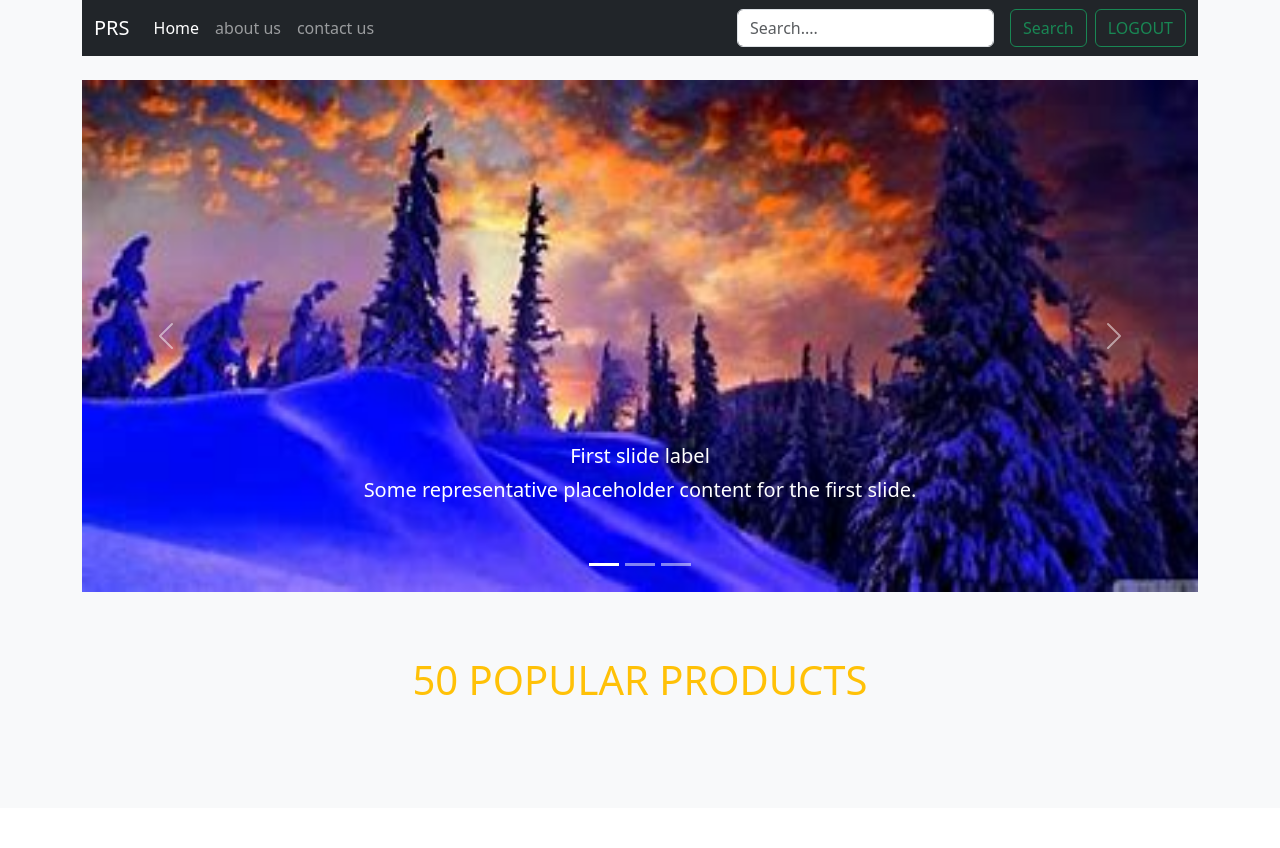
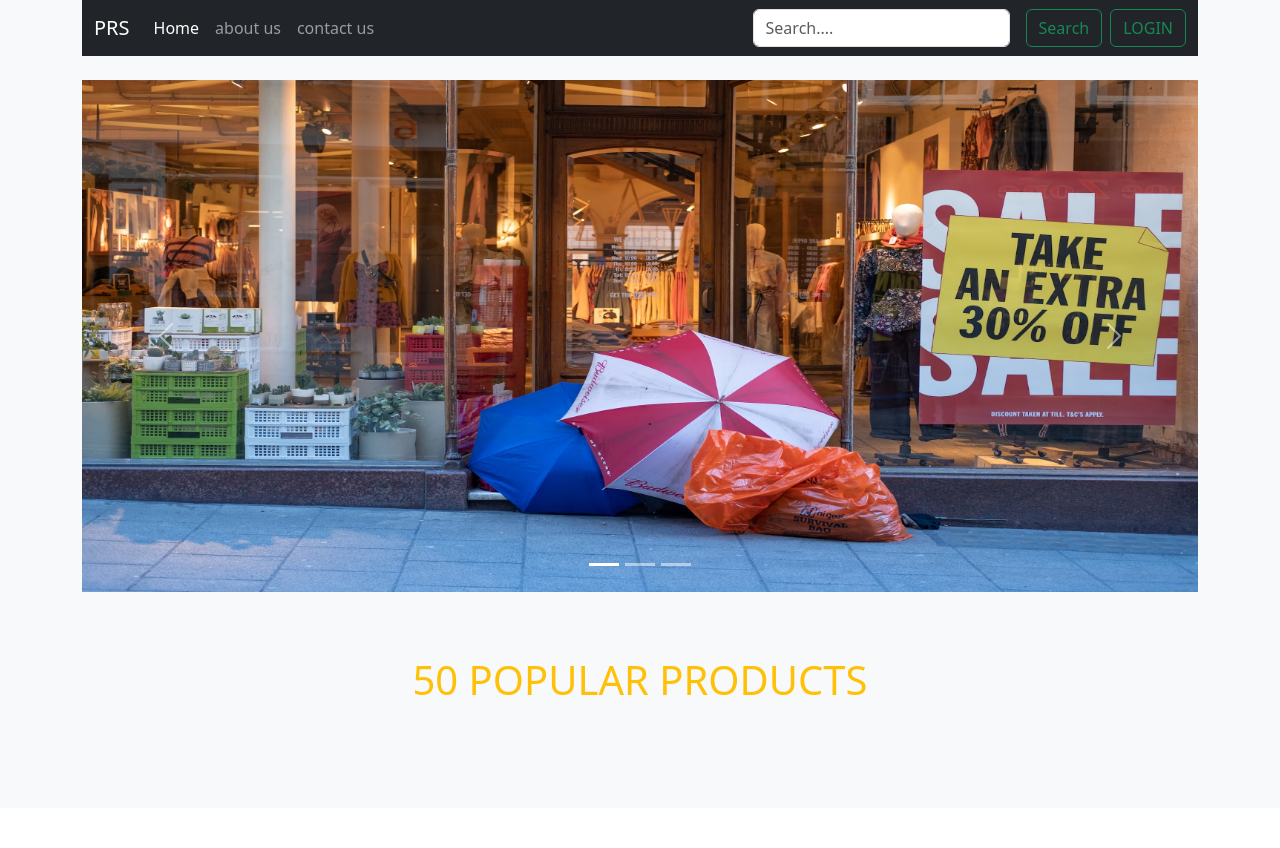
Before and after one commit to devtazz12/product-recommendation-system, a Django app: template templates/index.html in a window 1280 px wide. Shown: the top 848 px of the page. Run offline with Django 3.2, Linux system fonts and the light colour scheme; the template is opened without the code that fills it, so the values that code supplies are empty; some libraries are stand-ins or nearby versions.

Commit message:
'login_process_chg'

```diff
--- a/templates/base.html
+++ b/templates/base.html
@@ -163,8 +163,9 @@
         <form class="d-flex" method="GET">
           <input class="form-control me-2" type="search" name="element" id="element" placeholder="Search...." aria-label="Search">
           <button class="btn btn-outline-success mx-2" type="submit">Search</button>
-          <button class="btn btn-outline-success"><a href="/logout" class="text-decoration-none text-success ">LOGOUT</a></button>
+
         </form>
+        <button class="btn btn-outline-success"><a href="/login" class="text-decoration-none text-success ">LOGIN</a></button>
       </div>
     </div>
   </nav>
@@ -203,10 +204,5 @@
     <script src="https://cdn.jsdelivr.net/npm/@popperjs/core@2.9.2/dist/umd/popper.min.js" integrity="sha384-IQsoLXl5PILFhosVNubq5LC7Qb9DXgDA9i+tQ8Zj3iwWAwPtgFTxbJ8NT4GN1R8p" crossorigin="anonymous"></script>
     <script src="https://cdn.jsdelivr.net/npm/bootstrap@5.0.2/dist/js/bootstrap.min.js" integrity="sha384-cVKIPhGWiC2Al4u+LWgxfKTRIcfu0JTxR+EQDz/bgldoEyl4H0zUF0QKbrJ0EcQF" crossorigin="anonymous"></script>
     -->
-
-
-    <script src="{% static 'js/simple.js' %}">
-
-    </script>
   </body>
 </html>
--- a/templates/index.html
+++ b/templates/index.html
@@ -20,24 +20,18 @@ home
         </div>
         <div class="carousel-inner">
           <div class="carousel-item active">
-            <img src="/static/images/1.jpg" class="d-block w-100" alt="...">
+            <img src="/static/images/extra.avif" class="d-block w-100" alt="...">
             <div class="carousel-caption d-none d-md-block">
-              <h5>First slide label</h5>
-              <p>Some representative placeholder content for the first slide.</p>
             </div>
           </div>
           <div class="carousel-item">
-            <img src="/static/images/2.jpg" class="d-block w-100" alt="...">
+            <img src="/static/images/saleeee.avif" class="d-block w-100" alt="...">
             <div class="carousel-caption d-none d-md-block">
-              <h5>Second slide label</h5>
-              <p>Some representative placeholder content for the second slide.</p>
             </div>
           </div>
           <div class="carousel-item">
-            <img src="/static/images/3.jpg" class="d-block w-100" alt="...">
+            <img src="/static/images/sp.jpg" class="d-block w-100" alt="...">
             <div class="carousel-caption d-none d-md-block">
-              <h5>Third slide label</h5>
-              <p>Some representative placeholder content for the third slide.</p>
             </div>
           </div>
         </div>
```
Also changed, not shown: home/views.py (+0 -7 lines), db.sqlite3, static/images/big_sale.jfif (added), static/images/discount.jfif (added), static/images/extra.avif (added), static/images/saleeee.avif (added), static/images/sp.jpg (added), static/images/special_offer.jfif (added), 1 other file.
